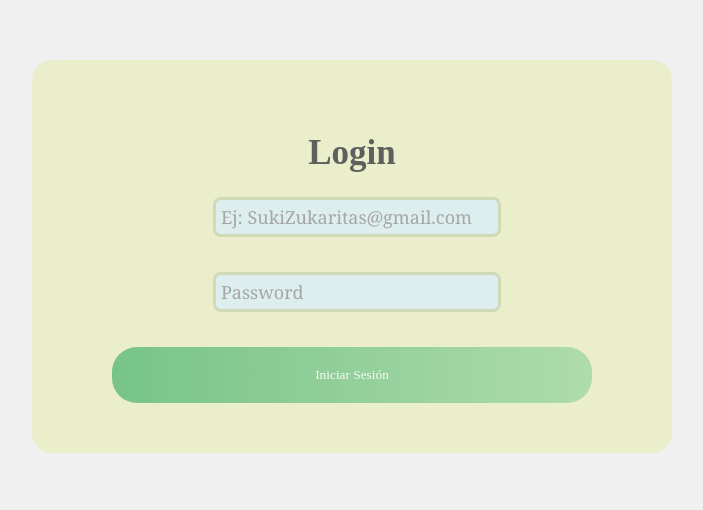
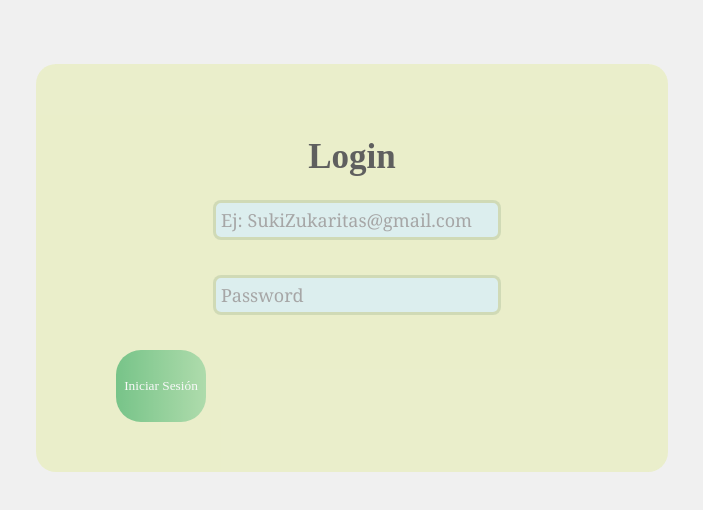
Before and after one commit to ivongr/LoginReact, a React app: page / in a window 1280 px wide. Shown: the part 140-650 px from the top of the page, without its empty margins (288-991 px from the left). Built offline with nearby package versions, Linux system fonts and the light colour scheme; the HTML template or start-up script is replaced by a standard one.

Commit message:
style: modifica el archivo css eliminando html,body

```diff
--- a/src/index.css
+++ b/src/index.css
@@ -1,10 +1,3 @@
-
-html, body {
-  margin: 0;
-  padding: 0;
-  height: 100%;
-  width: 100%;
-}
 
 #root {
   height: 50%;
@@ -65,18 +58,20 @@
 }
 
 
-.btn {
+.btn.success {
   border:none;
   color:white;
-  padding: 20px 15px;
+  /*padding: 20px 15px;*/
   font-family :'Times New Roman', Times, serif;
   cursor: pointer;
+  height: 72px;
+  width: 90px;
   border-radius: 25px;
   cursor: pointer;
+  background-image: linear-gradient(to right, #28a745,
+  #56c150b3)
 }
 
-.success {background-image: linear-gradient(to right, #28a745,
-  #56c150b3);}
 
 
 .pulse-effect:active {
```
